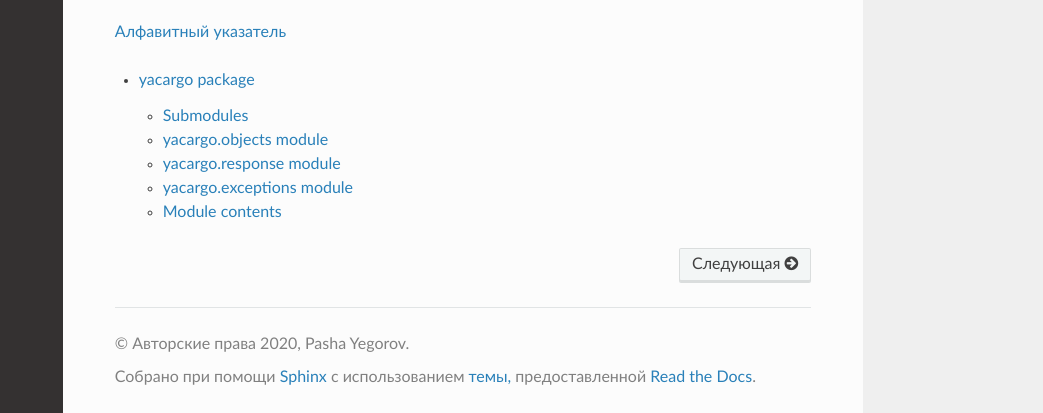
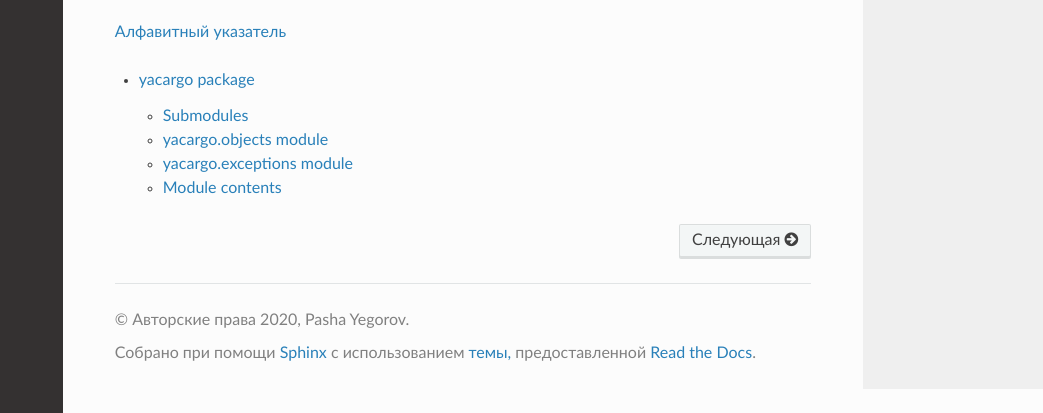
Before and after one commit to yegorov-p/yacargo, a Sphinx documentation site: the page built from docs/source/index.rst, in a window 1280 px wide and 900 px high, scrolled down 682 px, cut to the strip 487-900 px from the top of the window. Shown: the whole strip, without its empty margins (237-1280 px from the left). Built offline with Sphinx 7.4.7 and the Read the Docs theme 2.0.0, drawn with Linux system fonts in a browser that asks for light colours; the version number is read from the project's files by our own code.

Commit message:
Docs fixes

```diff
--- a/docs/source/conf.py
+++ b/docs/source/conf.py
@@ -6,7 +6,7 @@ import sys
 import sphinx_rtd_theme
 
 sys.path.insert(0, os.path.abspath('../..'))
-from yacargo.constants import VERSION
+from yacargo import __version__
 
 extensions = ['sphinx.ext.autodoc', 'sphinx.ext.autosummary', "sphinx_rtd_theme"]
 
@@ -21,7 +21,7 @@ copyright = '2020, Pasha Yegorov'
 author = 'Pasha Yegorov'
 
 
-version = VERSION
+version = __version__
 release = ''
 
 language = 'ru'
--- a/docs/source/yacargo.rst
+++ b/docs/source/yacargo.rst
@@ -9,14 +9,6 @@ yacargo\.objects module
 -------------------------
 
 .. automodule:: yacargo.objects
-    :members:
-    :undoc-members:
-    :show-inheritance:
-
-yacargo\.response module
---------------------------
-
-.. automodule:: yacargo.response
     :members:
     :undoc-members:
     :show-inheritance:
```
